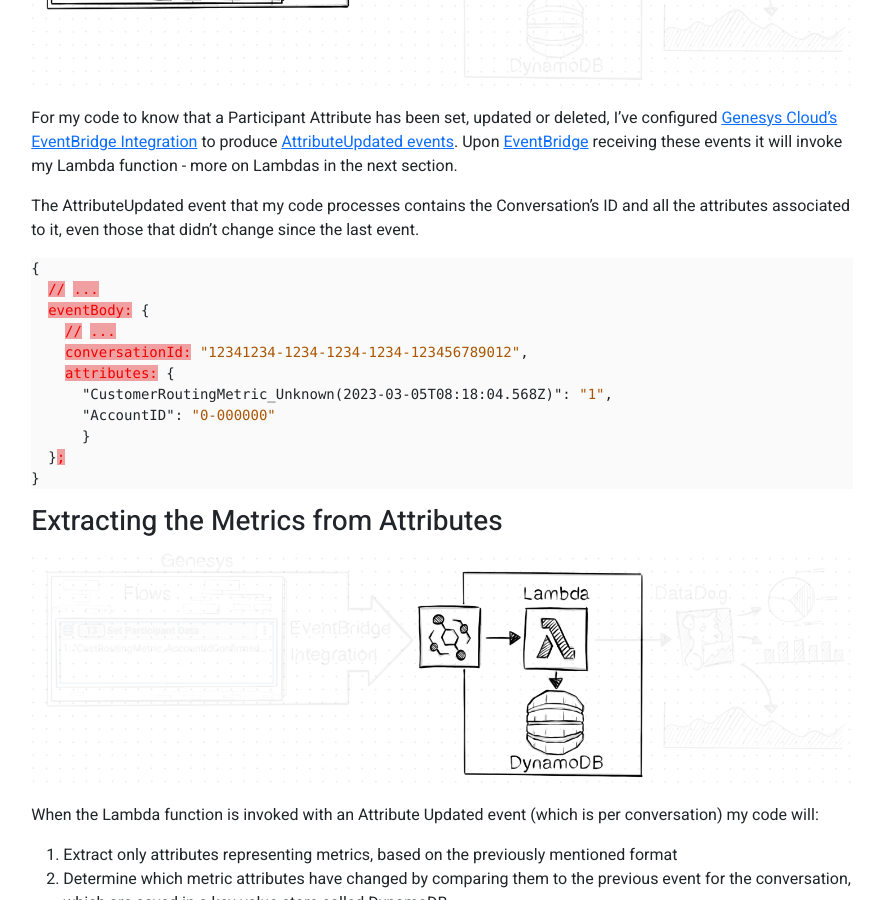
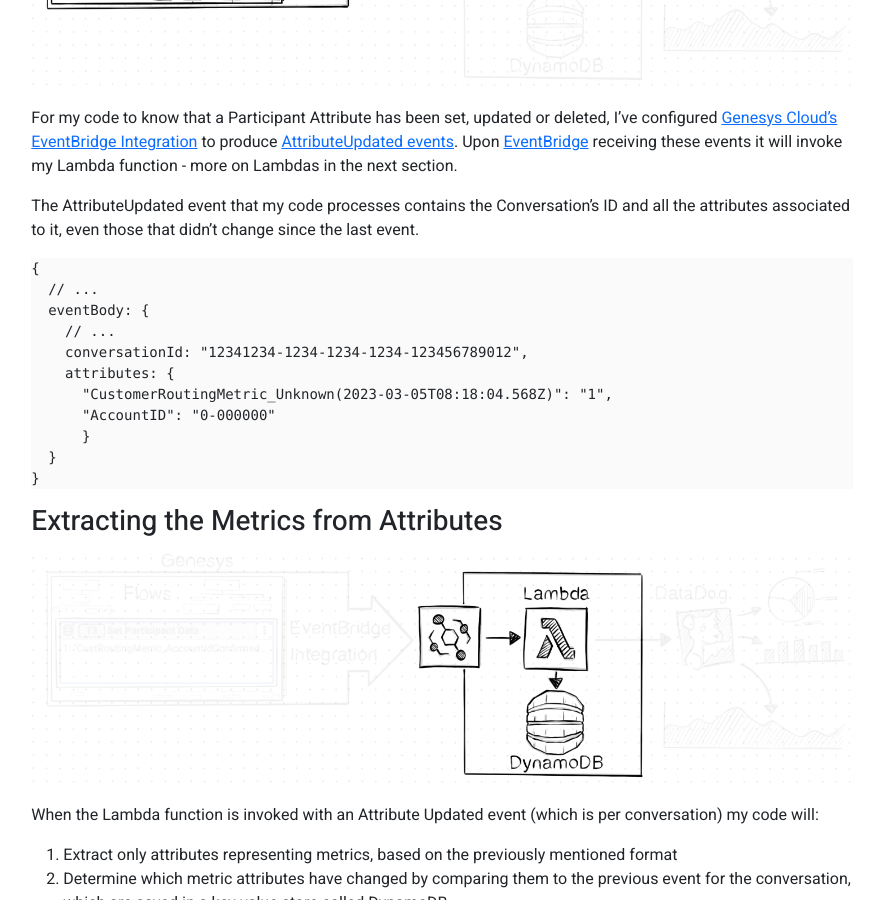
Before and after one commit to SketchingDev/sketchingdev.github.io, a Jekyll site: the page built from blog/_posts/2023-04-19-creating-a-realtime-reporting-tool-for-genesys-flows.md, in a window 1280 px wide and 900 px high, scrolled down 2712 px. Shown: the whole window, without its empty margins (198-1080 px from the left). Built offline with Jekyll 4.4.1, drawn with Linux system fonts in a browser that asks for light colours; nearby versions of some CDN libraries.

Commit message:
Update JSON

````diff
--- a/blog/_posts/2023-04-19-creating-a-realtime-reporting-tool-for-genesys-flows.md
+++ b/blog/_posts/2023-04-19-creating-a-realtime-reporting-tool-for-genesys-flows.md
@@ -77,7 +77,7 @@
 
 The AttributeUpdated event that my code processes contains the Conversation's ID and all the attributes associated to it, even those that didn't change since the last event.
 
-```json
+```
 {
   // ...
   eventBody: {
@@ -87,7 +87,7 @@
       "CustomerRoutingMetric_Unknown(2023-03-05T08:18:04.568Z)": "1",
       "AccountID": "0-000000"
       }
-  };
+  }
 }
 ```
 
````
